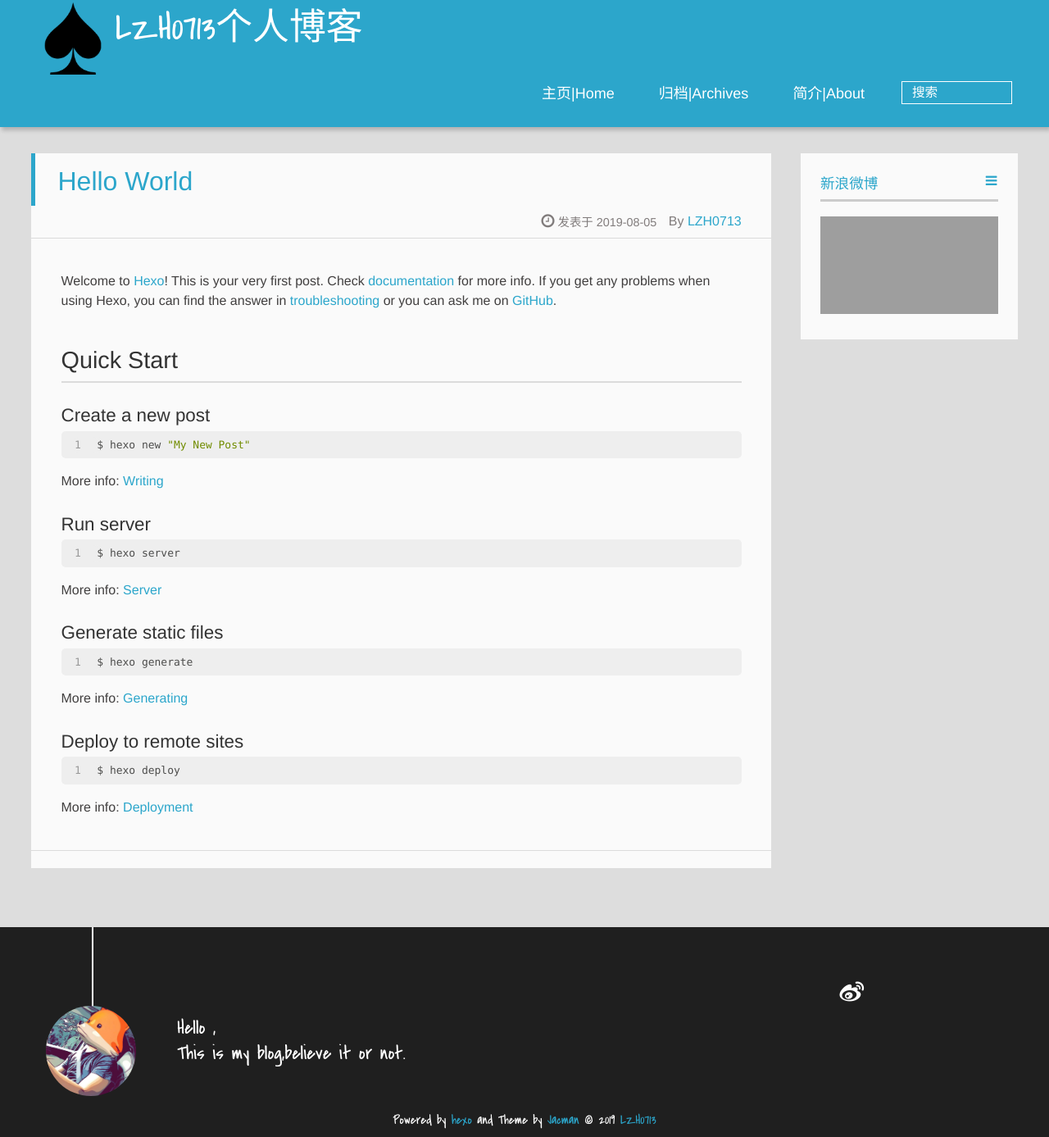
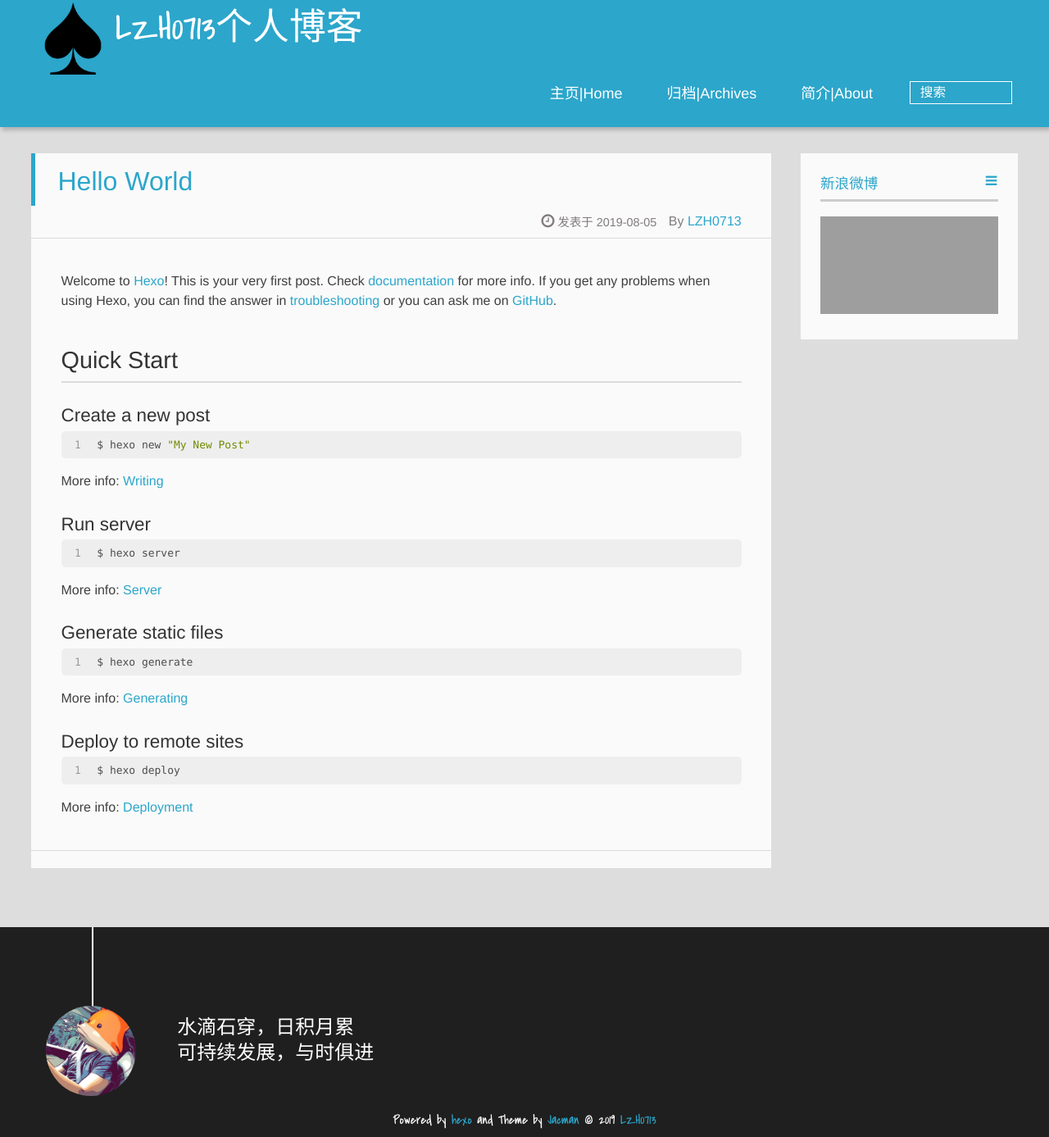
Before and after one commit to LZH0713/LZH0713.github.io, a plain HTML site: page index.html in a window 1280 px wide. Shown: the part 26-1413 px from the top of the page at 82% size. Drawn offline with Linux system fonts and the light colour scheme; grey boxes are pictures that could not be loaded; a script that the page names is missing.

Commit message:
Site updated: 2019-08-10 11:54:15

```diff
--- a/index.html
+++ b/index.html
@@ -63,10 +63,11 @@
 
 					<li>
 
-						<form class="search" action="http://zhannei.baidu.com/cse/site" target="_blank">
-							<label>Search</label>
-						<input name="s" type="hidden" value=  ><input type="text" name="q" size="30" placeholder="搜索"><br>
-						</form>
+					<form class="search" action="//google.com/search" method="get" accept-charset="utf-8">
+						<label>Search</label>
+						<input type="search" id="search" name="q" autocomplete="off" maxlength="20" placeholder="搜索" />
+						<input type="hidden" name="q" value="site:yoursite.com">
+					</form>
 
 					</li>
 				</ul>
@@ -150,9 +151,12 @@
 
 
 
+
+
+
   <div class="weiboshow">
   <p class="asidetitle">新浪微博</p>
-    <iframe width="100%" height="119" class="share_self"  frameborder="0" scrolling="no" src="http://widget.weibo.com/weiboshow/index.php?language=&width=0&height=119&fansRow=2&ptype=1&speed=0&skin=9&isTitle=1&noborder=1&isWeibo=0&isFans=0&uid=&verifier=b3593ceb&dpc=1"></iframe>
+    <iframe width="100%" height="119" class="share_self"  frameborder="0" scrolling="no" src="http://widget.weibo.com/weiboshow/index.php?language=&width=0&height=119&fansRow=2&ptype=1&speed=0&skin=9&isTitle=1&noborder=1&isWeibo=0&isFans=0&uid=&verifier=&dpc=1"></iframe>
 </div>
 
 
@@ -168,13 +172,11 @@
 
 
 	<section class="info">
-		<p> Hello , <br/>
-			This is my blog,believe it or not.</p>
+		<p> 水滴石穿，日积月累 <br/>
+			可持续发展，与时俱进</p>
 	</section>
 
 	<div class="social-font" class="clearfix">
-
-		<a href="http://weibo.com/2176287895" target="_blank" class="icon-weibo" title="微博"></a>
 
 
 
```
Also changed, not shown: 2019/08/05/hello-world/index.html (+11 -9 lines), archives/2019/08/index.html (+7 -8 lines), archives/2019/index.html (+7 -8 lines), archives/index.html (+7 -8 lines).
